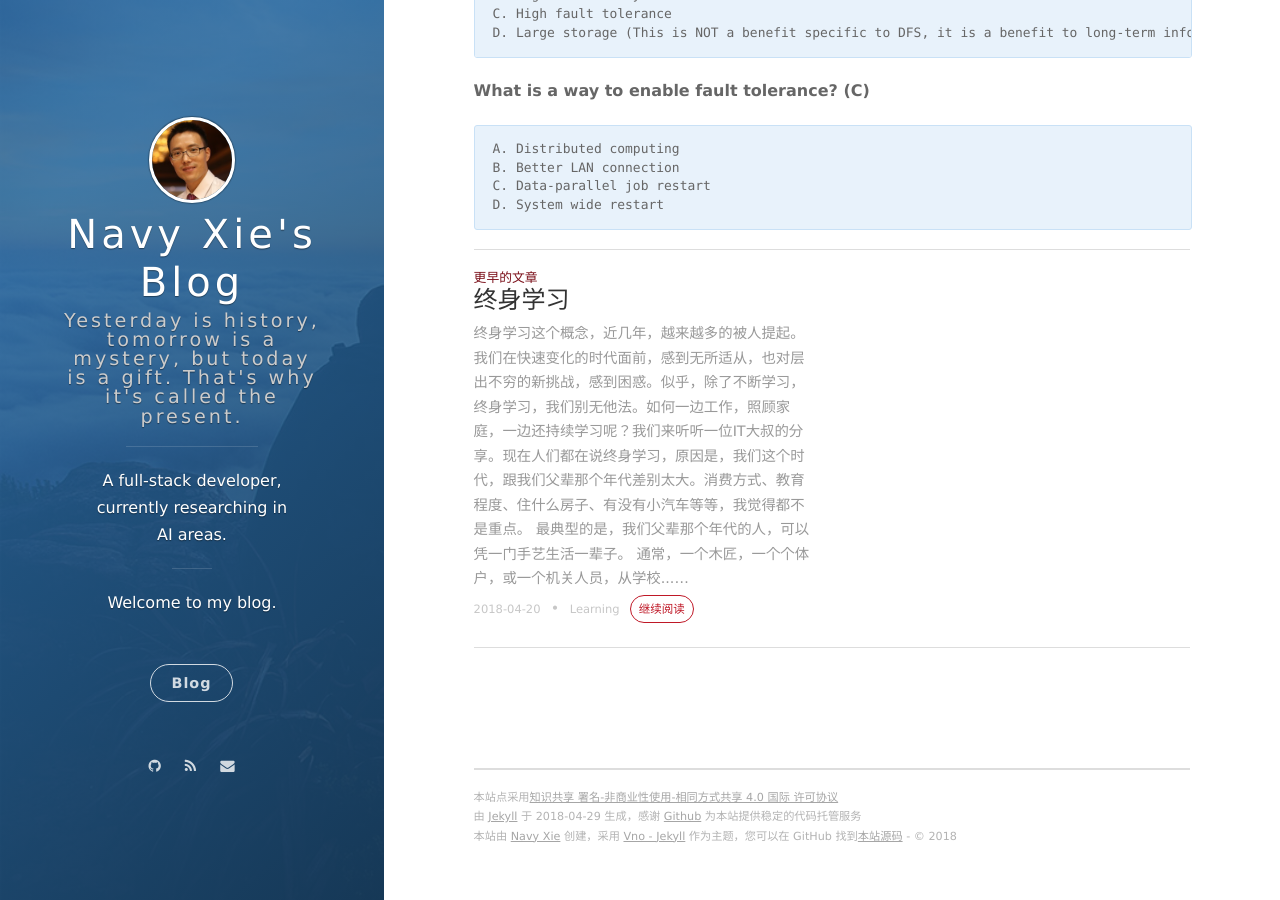
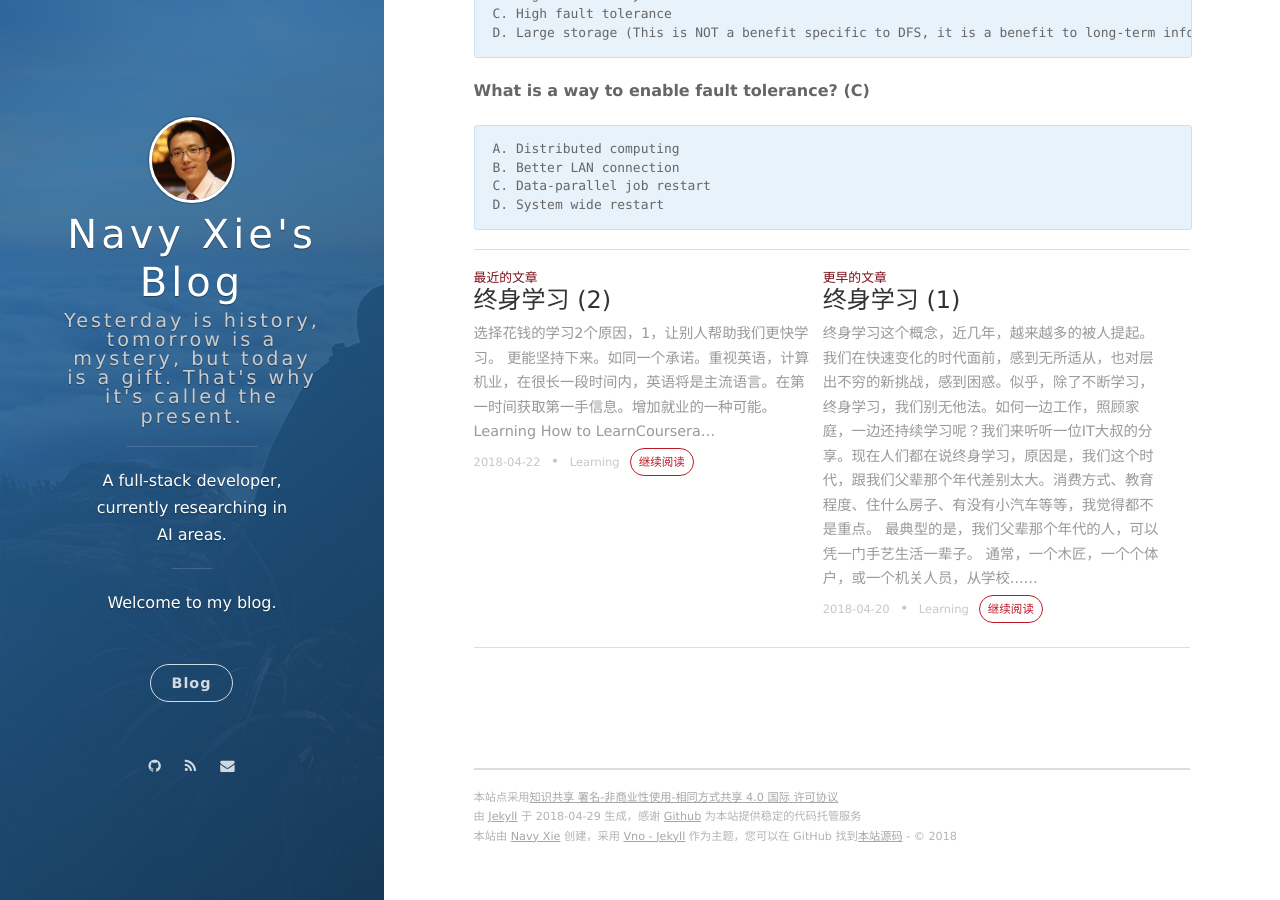
Before and after one commit to navy-xie/navy-xie.github.io, a Jekyll site: the page built from _posts/2018-04-20-introduction-to-big-data-week-3.md, in a window 1280 px wide and 900 px high, scrolled down 2158 px. Built offline with Jekyll 4.4.1, drawn with Linux system fonts in a browser that asks for light colours; nearby versions of some CDN libraries; comment, search, counter and statistics services are not loaded.

Commit message:
Added Lifelong Learning 2

```diff
--- a/_posts/2018-04-20-lifelong-learning.md
+++ b/_posts/2018-04-20-lifelong-learning.md
@@ -1,6 +1,6 @@
 ---
 layout: post
-title: 终身学习
+title: 终身学习 (1)
 date: 2018-04-20 20:00:00
 tags: Learning
 ---
--- /dev/null
+++ b/_posts/2018-04-22-lifelong-learning-2.md
@@ -0,0 +1,17 @@
+---
+layout: post
+title: 终身学习 (2)
+date: 2018-04-22 20:00:00
+tags: Learning
+---
+
+选择花钱的学习
+2个原因，1，让别人帮助我们更快学习。
+2. 更能坚持下来。如同一个承诺。
+重视英语，计算机业，在很长一段时间内，英语将是主流语言。
+在第一时间获取第一手信息。
+增加就业的一种可能。
+
+`Learning How to Learn`
+
+Coursera
```
Also changed, not shown: other parts of _posts/2018-04-20-lifelong-learning.md (+1 -1 lines).
